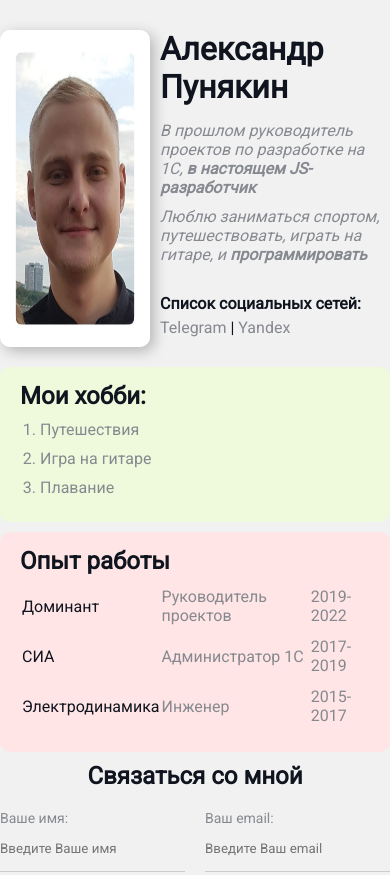
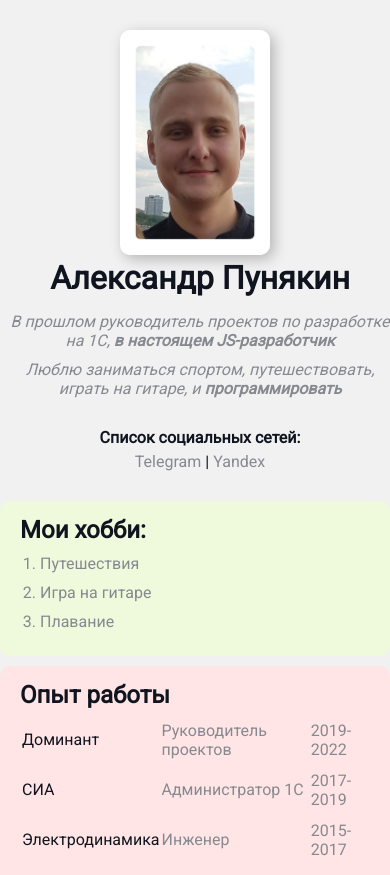
Before and after one commit to flayer1306/resume, a website: page index.html in a window 390 px wide. Shown: the top 875 px of the page. Drawn offline with Linux system fonts and the light colour scheme.

Commit message:
add @media

```diff
--- a/index.html
+++ b/index.html
@@ -2,6 +2,7 @@
 <html lang="ru">
 <head>
     <meta charset="UTF-8">
+    <meta content="width=device-width, initial-scale=1" name="viewport" />
     <meta name="description" content="Aleksanrd - Frontend developer: HTML, CSS, JS, React, Redux">
     <meta name="keywords" content="frontend, javascript, js, html, css, frontend developer, react, redux, resume, cv">
     <title>Resume Aleksandr</title>
--- a/styles.css
+++ b/styles.css
@@ -43,6 +43,13 @@ body {
     flex-grow: initial;
     flex-wrap: nowrap;
     margin-bottom: 20px;
+}
+
+@media (max-width: 560px) {
+    .about-block {
+        display: block;
+        text-align: center;
+    }
 }
 
 .about p {
```
